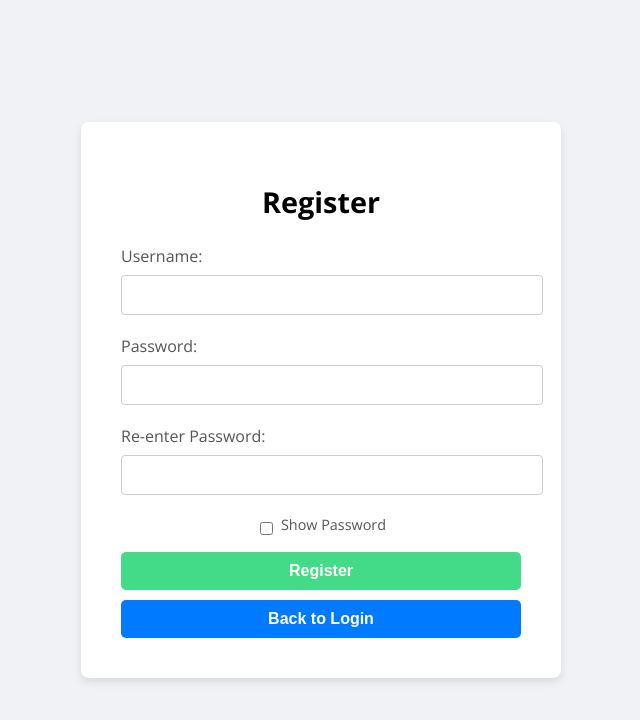
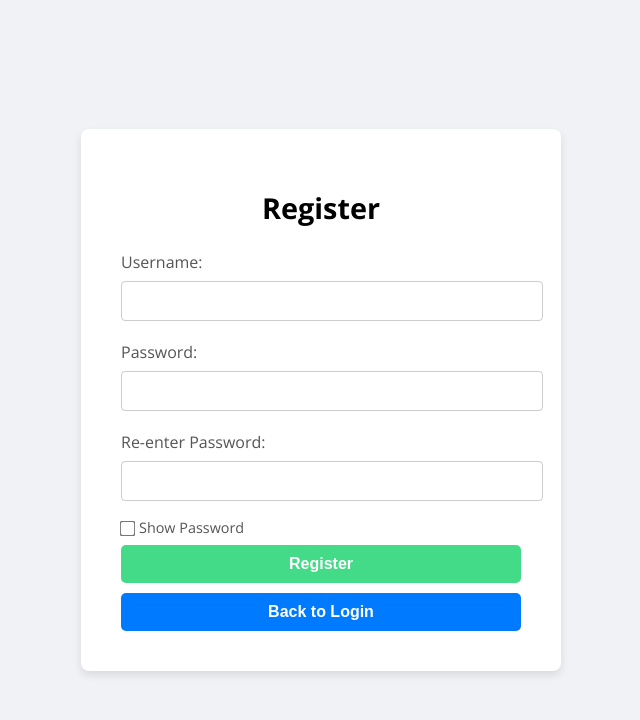
Before and after one commit to rocketninja7/h4g2025, a React (Create React App) app in the folder frontend/login/: page /register in a window 1280 px wide. Shown: the top 720 px of the page, without its empty margins (319-959 px from the left). Built offline with nearby package versions, Linux system fonts and the light colour scheme.

Commit message:
Minor misalignment problem

```diff
--- a/frontend/login/src/App.css
+++ b/frontend/login/src/App.css
@@ -1,4 +1,5 @@
 @import url('https://fonts.googleapis.com/css2?family=Inter:ital,opsz,wght@0,14..32,100..900;1,14..32,100..900&family=Open+Sans:ital,wght@0,300..800;1,300..800&display=swap');
+
 .login-container {
   display: flex;
   justify-content: center;
@@ -45,17 +46,30 @@ input[type="password"] {
 
 input[type="checkbox"] {
   margin-right: 8px;
+  transform: scale(1.2); /* Slightly enlarge checkbox for better visibility */
+  cursor: pointer; /* Add pointer cursor for a better user experience */
 }
 
 .checkbox-group {
   display: flex;
   align-items: center;
   margin-top: 8px;
-  justify-content: center; /* Center the checkbox and label horizontally */
+  justify-content: flex-start; /* Align with input fields */
+  gap: 5px; /* Add spacing between checkbox and label */
+}
+
+input[type="checkbox"] {
+  margin: 0; /* Remove extra margins */
+  transform: scale(1.2); /* Slightly enlarge the checkbox for better visibility */
+  cursor: pointer;
 }
 
 .checkbox-group label {
-  font-size: 0.9rem; /* Reduce the font size for the "Show Password" text */
+  font-size: 0.9rem;
+  color: #555;
+  cursor: pointer;
+  margin: 0; /* Remove extra margins */
+  line-height: 1; /* Ensure proper vertical alignment with checkbox */
 }
 
 .button {
@@ -68,6 +82,7 @@ input[type="checkbox"] {
   border-radius: 5px;
   cursor: pointer;
   margin-top: 10px;
+  transition: background-color 0.3s ease;
 }
 
 .login-button {
```
